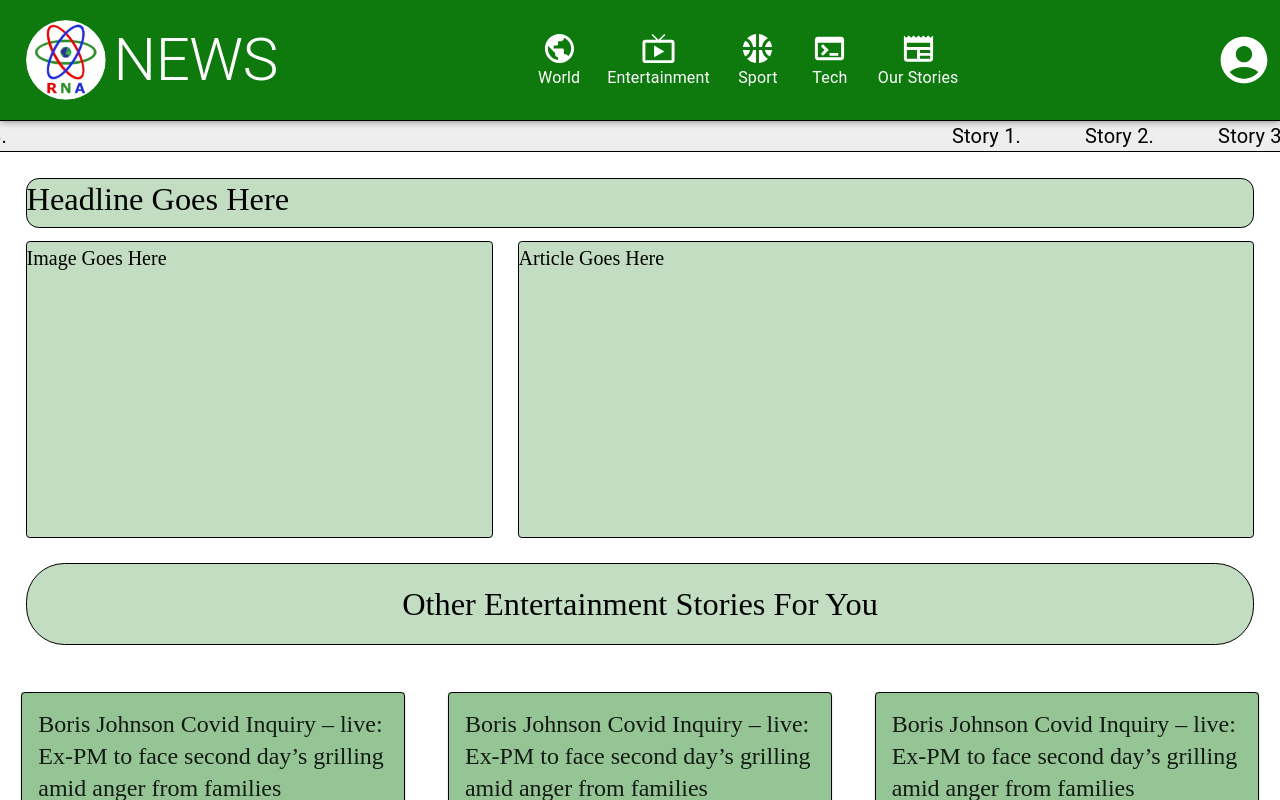
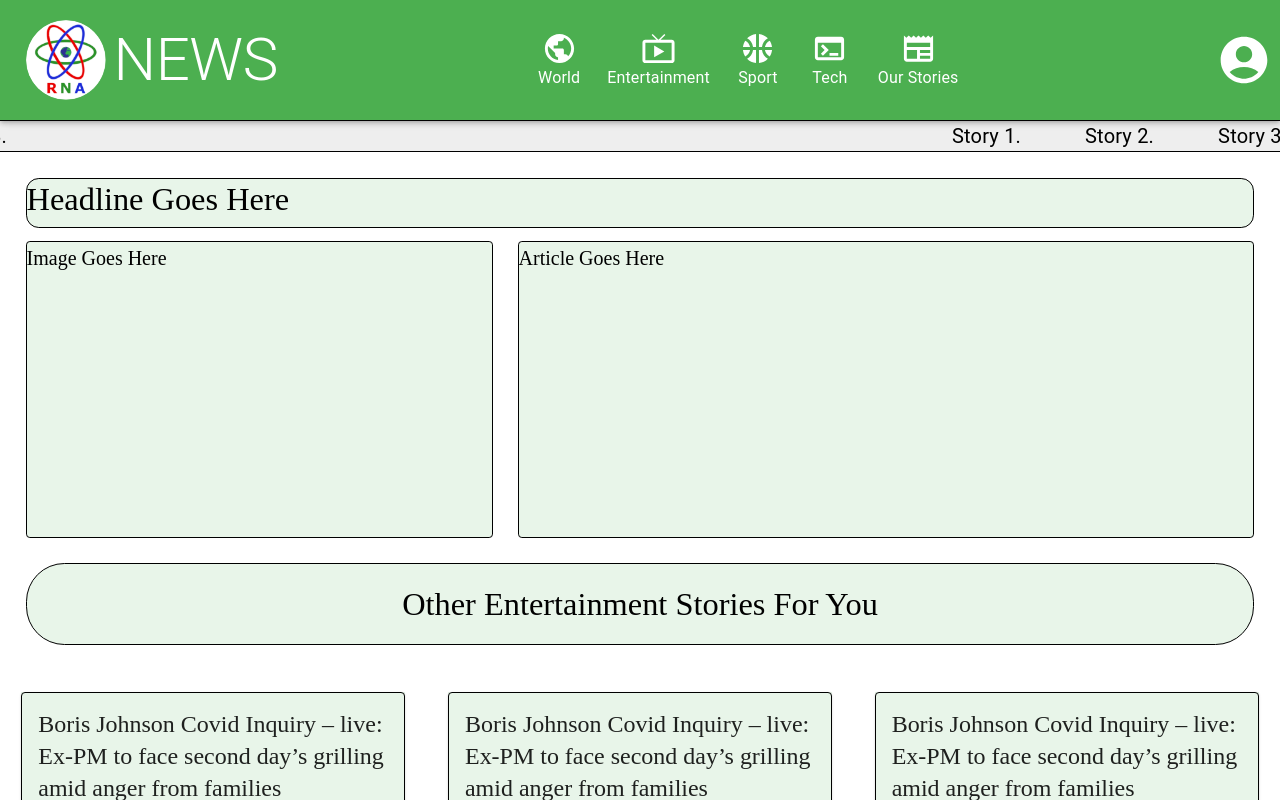
Before and after one commit to hmyhill/RNA-FE, a React (Create React App) app: page /entertainment in a window 1280 px wide. Shown: the top 800 px of the page. Built offline with nearby package versions, Linux system fonts and the light colour scheme.

Commit message:
Correctly adding new Entertainment colours

```diff
--- a/src/containers/Entertainment/Entertainment.tsx
+++ b/src/containers/Entertainment/Entertainment.tsx
@@ -4,8 +4,8 @@ import NewsBody from "../../components/shared/Body/NewsBody";
 const Entertainment = () => {
   return (
     <>
-      <Navbar pageName={"entertainment"} backgroundColour={"#0E7A0D"}/>
-      <NewsBody pageName={"Entertainment"} backgroundColour={"rgba(14, 122, 13, 0.25)" } />
+      <Navbar pageName={"entertainment"} backgroundColour={"#4caf50"}/>
+      <NewsBody pageName={"Entertainment"} backgroundColour={"#e8f5e9" } />
     </>
   );
 };
```
